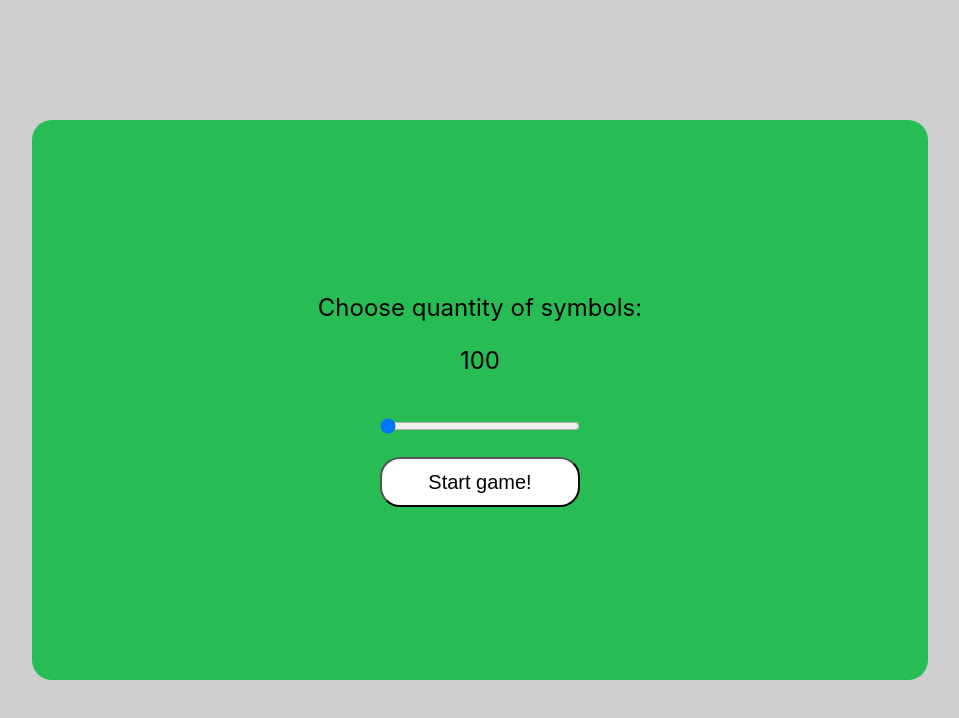
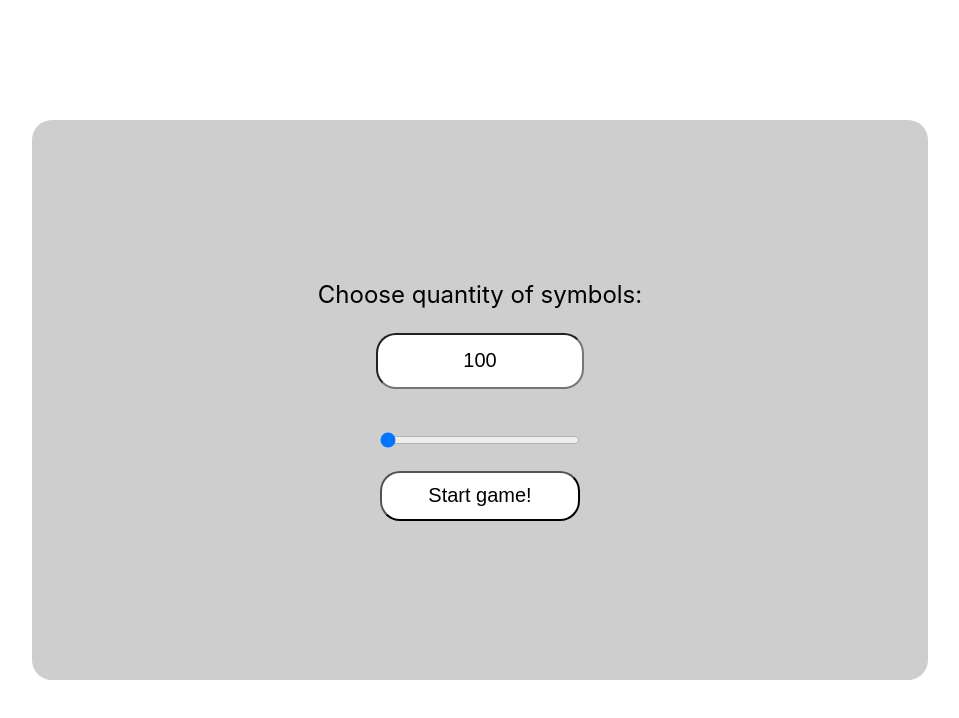
Before and after one commit to ORLVNIMUSIC/NewGenVision, a Next.js app: page / in a window 1280 px wide. Shown: the top 718 px of the page, without its empty margins (160-1119 px from the left). Built offline with nearby package versions, Linux system fonts and the light colour scheme.

Commit message:
interface done

```diff
--- a/pages/index.tsx
+++ b/pages/index.tsx
@@ -29,7 +29,8 @@ export default function Home() {
     ).json();
 
     setText({
-      lastText: data[Math.floor(Math.random() * data.length)]
+      lastText: data
+        .join(' ')
         .replace(/\r?\n?\s+/g, ' ')
         .trim()
         .substr(0, charNumber),
@@ -82,14 +83,20 @@ export default function Home() {
       {gameOn ? (
         <>
           <div className="game">
+            {text ? (
+              <>
                 <div className="textData" ref={refText}>
-              <span className="doneText">{text ? text.doneText : <></>}</span>
+                  <span className="doneText">
+                    {text ? text.doneText : <></>}
+                  </span>
                   {text ? (
-                <span className="lastTextFirstLetter">{text.lastText[0]}</span>
+                    <span className="lastTextFirstLetter">
+                      {text.lastText[0]}
+                    </span>
                   ) : (
                     <></>
                   )}
-              {text ? text.lastText.slice(1) : <>There is no data (yet)</>}
+                  {text ? text.lastText.slice(1) : <></>}
                 </div>
                 {text?.lastText ? (
                   <>
@@ -98,6 +105,7 @@ export default function Home() {
                       value="End game"
                       onClick={() => {
                         document.removeEventListener('keydown', handleKeyPress);
+                        setText(undefined);
                         setGameOn(false);
                       }}
                     />
@@ -111,12 +119,14 @@ export default function Home() {
                       {((1 - errors / text.doneText.length) * 100).toFixed(2)} %
                     </p>
                     <p>
-                  Time: {(timer?.endTimer! - timer?.startTimer!) / 1000} seconds
+                      Time: {(timer?.endTimer! - timer?.startTimer!) / 1000}{' '}
+                      seconds
                     </p>
                     <input
                       type="button"
                       value="Start again!"
                       onClick={() => {
+                        setText(undefined);
                         setGameOn(false);
                       }}
                     />
@@ -124,23 +134,43 @@ export default function Home() {
                 ) : (
                   <></>
                 )}
+              </>
+            ) : (
+              <div className="lds-dual-ring" />
+            )}
           </div>
         </>
       ) : (
-        <div
-          className="settings"
-          onClick={() => {
+        <div className="settings" onClick={() => {}}>
+          <label>
+            Choose quantity of symbols:
+            <p>
+              <input
+                type="number"
+                value={charNumber}
+                onBlur={(event) => {
+                  if (Number(event.currentTarget.value) > maxCharNumber) {
+                    event.currentTarget.value = maxCharNumber.toString();
+                  }
+                  if (Number(event.currentTarget.value) < minCharNumber) {
+                    event.currentTarget.value = minCharNumber.toString();
+                  }
+                  setCharNumber(Number(event.currentTarget.value));
                   startButton.current?.focus();
                 }}
-        >
-          <label>
-            Choose quantity of symbols:
-            <p>{charNumber}</p>
+                onChange={(event) => {
+                  setCharNumber(Number(event.currentTarget.value));
+                }}
+                onKeyDown={(event) => {
+                  if (event.key === 'Enter') event.currentTarget.blur();
+                }}
+              />
+            </p>
             <input
               type="range"
               min={minCharNumber}
               max={maxCharNumber}
-              defaultValue={minCharNumber}
+              value={charNumber}
               step={1}
               onChange={(event) => {
                 startButton.current?.focus();
--- a/styles/globals.css
+++ b/styles/globals.css
@@ -4,7 +4,7 @@ body {
   margin: 0;
   font-family: -apple-system, BlinkMacSystemFont, Segoe UI, Roboto, Oxygen,
     Ubuntu, Cantarell, Fira Sans, Droid Sans, Helvetica Neue, sans-serif;
-  background-color: rgb(206, 206, 206);
+  background-color: rgb(255, 255, 255);
 }
 
 .container {
@@ -27,9 +27,17 @@ body {
   border-radius: 20px;
 }
 
+input[type='number']::-webkit-inner-spin-button {
+  -webkit-appearance: none;
+}
+
+input[type='number'] {
+  text-align: center;
+}
+
 .settings,
 .game {
-  background-color: rgb(66, 201, 111);
+  background-color: rgb(206, 206, 206);
   font-size: 24px;
   text-align: center;
   width: 70vw;
@@ -59,11 +67,10 @@ input {
 }
 
 input:hover {
-  background-color: rgb(66, 201, 111);
+  background-color: rgb(206, 206, 206);
 }
 
 .settings {
-  background-color: rgb(39, 189, 84);
   display: flex;
   flex-wrap: wrap;
   flex-direction: column;
@@ -74,6 +81,7 @@ input:hover {
 .textData {
   background-color: rgb(255, 255, 255);
   padding: 10px;
+  margin: 10px;
 }
 
 .lastTextFirstLetter {
@@ -106,3 +114,28 @@ input:hover {
     transform: translate3d(0, 4px, 0);
   }
 }
+
+.lds-dual-ring {
+  display: inline-block;
+  width: 80px;
+  height: 80px;
+}
+.lds-dual-ring:after {
+  content: ' ';
+  display: block;
+  width: 64px;
+  height: 64px;
+  margin: 8px;
+  border-radius: 50%;
+  border: 6px solid #fff;
+  border-color: #fff transparent #fff transparent;
+  animation: lds-dual-ring 1.2s linear infinite;
+}
+@keyframes lds-dual-ring {
+  0% {
+    transform: rotate(0deg);
+  }
+  100% {
+    transform: rotate(360deg);
+  }
+}
```
Lines whose indentation alone changed are shown as unchanged.
